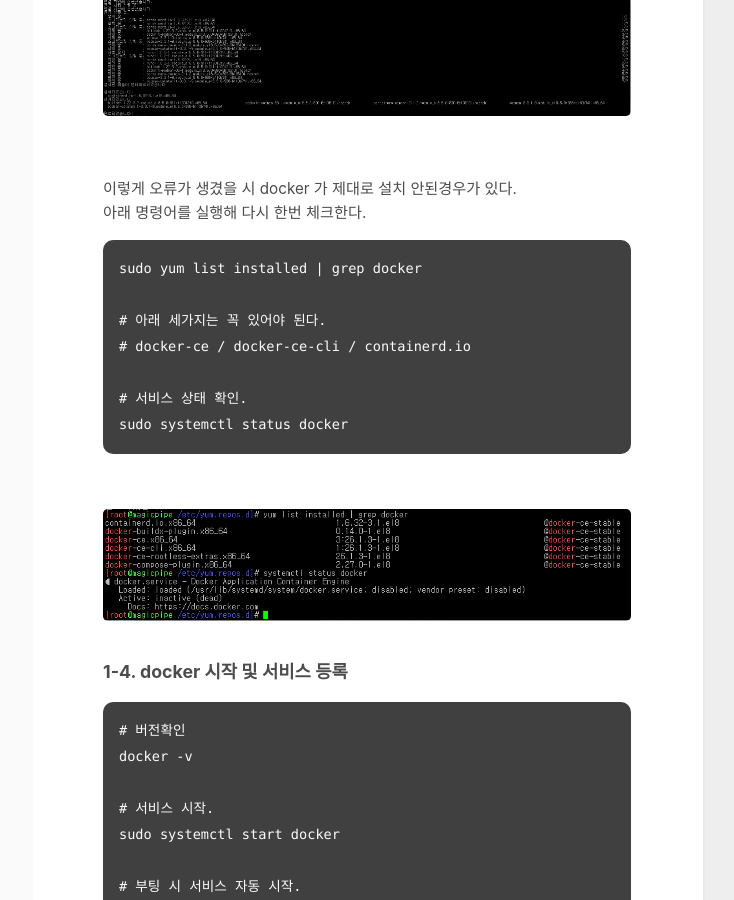
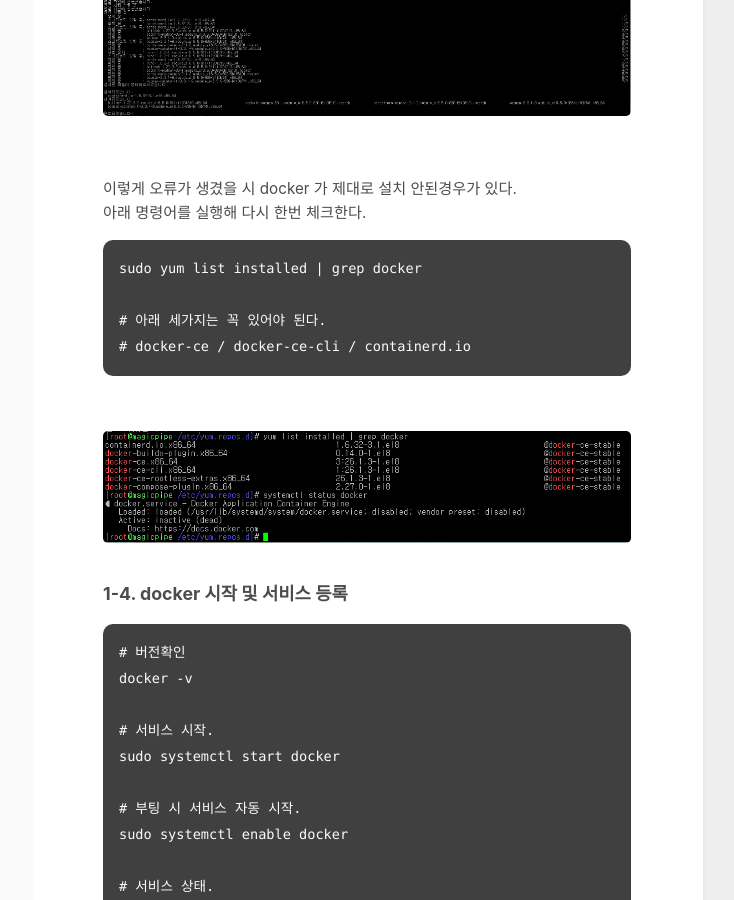
Before and after one commit to ghdudwkd4/ghdudwkd4.github.io, a Jekyll site: the page built from _posts/os/2024-08-01-Docker-Download.md, in a window 1280 px wide and 900 px high, scrolled down 1734 px. Shown: the whole window, without its empty margins (417-1151 px from the left). Built offline with Jekyll 4.4.1, drawn with Linux system fonts in a browser that asks for light colours.

Commit message:
OS 도커 관련 추가

````diff
--- a/_posts/os/2024-08-01-Docker-Download.md
+++ b/_posts/os/2024-08-01-Docker-Download.md
@@ -69,9 +69,6 @@ sudo yum list installed | grep docker
 
 # 아래 세가지는 꼭 있어야 된다.
 # docker-ce / docker-ce-cli / containerd.io
-
-# 서비스 상태 확인.
-sudo systemctl status docker
 ```
 
 <br>
````
